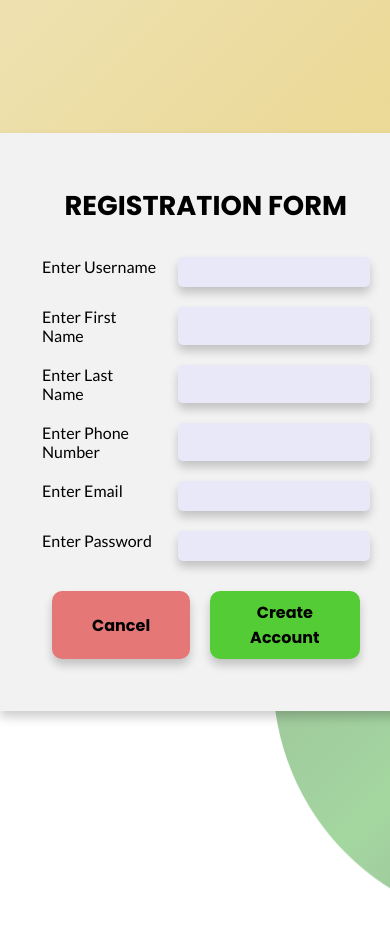
After one commit to shaynalene/Ticketing-System, a PHP site: page /pages/login-register-page.html in a window 390 px wide; the page is wider, and only the part inside the window is pictured. The commit adds this page. Run offline with PHP 8.4, Linux system fonts and the light colour scheme.

Commit message:
Created Login Page
Created login page with username and registration sections.

Includes responsiveness.

```diff
--- /dev/null
+++ b/pages/login-register-page.html
@@ -0,0 +1,55 @@
+<!DOCTYPE html>
+<html lang="en">
+  <head>
+    <meta charset="UTF-8" />
+    <meta name="viewport" content="width=device-width, initial-scale=1.0" />
+    <title>BTS | Bus Ticketing System</title>
+    <link rel="stylesheet" href="/style.css" />
+    <link
+      rel="stylesheet"
+      href="https://cdnjs.cloudflare.com/ajax/libs/font-awesome/4.7.0/css/font-awesome.min.css"
+    />
+    <link rel="shortcut icon" type="image/jpg" href="../img/bts-logo.png" />
+  </head>
+  <body class="login-height">
+    <!-- LOGIN PAGE -->
+    <div class="slider-thumb" id="yellow-slider"></div>
+    <div class="slider-thumb" id="green-slider"></div>
+    <!-- REGISTER SECTION -->
+    <div class="login-container">
+      <form class="register-container">
+        <div class="rgs-header">REGISTRATION FORM</div>
+        <div class="rgs-input">
+          Enter Username <input class="rgs-ipt-style" />
+        </div>
+        <div class="rgs-input">
+          Enter First Name <input class="rgs-ipt-style" />
+        </div>
+        <div class="rgs-input">
+          Enter Last Name <input class="rgs-ipt-style" />
+        </div>
+        <div class="rgs-input">
+          Enter Phone Number <input class="rgs-ipt-style" />
+        </div>
+        <div class="rgs-input">Enter Email <input class="rgs-ipt-style" /></div>
+        <div class="rgs-input">
+          Enter Password <input class="rgs-ipt-style" />
+        </div>
+        <div class="rgs-input">
+          <button class="btn" id="cancel-btn" formaction="login-page.html">
+            <!-- CHANGE FORMACTION AND INCLUDE A FUNCTION TO REDIRECT PARA DI MAHIRAPAN SA FORM SUBMIT -->
+            Cancel
+          </button>
+          <button
+            class="btn"
+            id="create-acc-btn"
+            formaction="login-usr-page.html"
+          >
+            <!-- CHANGE FORMACTION AND INCLUDE A FUNCTION TO REDIRECT PARA DI MAHIRAPAN SA FORM SUBMIT -->
+            Create Account
+          </button>
+        </div>
+      </form>
+    </div>
+  </body>
+</html>
--- a/style.css
+++ b/style.css
@@ -168,3 +168,214 @@ nav input {
 }
 
 /* NAVIGATION BAR ENDS HERE */
+
+/* LOGIN PAGE STARTS HERE */
+
+.login-height {
+  min-height: 100vh;
+  overflow: hidden;
+}
+
+#yellow-slider::before {
+  position: absolute;
+  content: "";
+  width: 1200px;
+  height: 1200px;
+  top: -50%;
+  left: -20%;
+  width: 1000px;
+  height: 1000px;
+  background: linear-gradient(
+    -45deg,
+    #fdedb0 0%,
+    rgb(250, 250, 169) 25%,
+    #ebd997 51%,
+    #f2eacb 100%
+  );
+  border-radius: 50%;
+  will-change: border-radius, transform, opacity;
+  animation: sliderShape 5s linear infinite;
+  display: block;
+  z-index: -1;
+  -webkit-animation: sliderShape 5s linear infinite;
+  box-shadow: 0px 6px 10px rgba(0, 0, 0, 0.2);
+}
+
+#green-slider::before {
+  position: absolute;
+  content: "";
+  width: 500px;
+  height: 500px;
+  top: 50%;
+  left: 70%;
+
+  background: linear-gradient(
+    -45deg,
+    #62a25e 0%,
+    #9ab898 25%,
+    #a4d7a0 51%,
+    #9ab898 100%
+  );
+  border-radius: 50%;
+  will-change: border-radius, transform, opacity;
+  animation: sliderShape 5s linear infinite;
+  display: block;
+  z-index: -1;
+  -webkit-animation: sliderShape 5s linear infinite;
+}
+@keyframes sliderShape {
+  0%,
+  100% {
+    transform: translate3d(0, 0, 0) rotateZ(0.01deg);
+  }
+  34% {
+    transform: translate3d(0, 5px, 0) rotateZ(0.01deg);
+  }
+  50% {
+    transform: translate3d(0, 0, 0) rotateZ(0.01deg);
+  }
+  67% {
+    transform: translate3d(0, -5px, 0) rotateZ(0.01deg);
+  }
+}
+
+.login-container {
+  display: flex;
+  justify-content: center;
+  align-items: center;
+  flex-flow: column wrap;
+  height: 100vh;
+}
+
+.login-btn-ctr {
+  display: flex;
+  justify-content: center;
+  align-items: center;
+  flex-flow: column;
+}
+
+#lgn-logo-pic {
+  width: 18rem;
+  height: 18rem;
+}
+
+.btn {
+  background-color: #f2cf51;
+  color: #000000;
+  font-size: 30px;
+  font-weight: 900;
+  padding: 9px 40px;
+  border-radius: 10px;
+  margin: 10px;
+  border: none;
+  transition: all 0.3s ease;
+  box-shadow: 0px 6px 10px rgba(0, 0, 0, 0.2);
+}
+
+.btn:hover {
+  border: none;
+  background-color: #ffe585;
+}
+
+#login-btn {
+  padding: 9px 65px;
+}
+
+.redirect {
+  text-decoration: none;
+  color: #365f32;
+  padding: 10px;
+}
+
+.lgn-input {
+  padding: 10px;
+  font-size: 24px;
+  font-family: "Lato", sans-serif;
+  font-weight: 600;
+}
+
+.ipt-style {
+  background-color: #e9e8f9;
+  border: none;
+  box-shadow: 0px 6px 10px rgba(0, 0, 0, 0.2);
+  border-radius: 5px;
+  padding: 5px;
+  margin-left: 20px;
+  width: 300px;
+}
+
+#lgn-pass {
+  margin-bottom: 20px;
+}
+
+/* REGISTER FORM */
+
+.register-container {
+  background-color: #f2f2f2;
+  padding: 2em;
+  box-shadow: 0px 6px 10px rgba(0, 0, 0, 0.2);
+}
+
+.rgs-input {
+  padding: 10px;
+  font-size: 1.2rem;
+  font-family: "Lato", sans-serif;
+  font-weight: 400;
+  display: flex;
+  justify-content: space-between;
+}
+
+.rgs-header {
+  font-size: 2rem;
+  font-weight: 800;
+  text-align: center;
+  padding: 20px;
+}
+
+.rgs-ipt-style {
+  background-color: #e9e8f9;
+  border: none;
+  box-shadow: 0px 6px 10px rgba(0, 0, 0, 0.2);
+  border-radius: 5px;
+  padding: 5px;
+  margin-left: 20px;
+  width: 15rem;
+}
+
+#cancel-btn {
+  color: #000000;
+  background-color: #e57777;
+  font-size: 18px;
+}
+
+#cancel-btn:hover {
+  background-color: #ec9797;
+}
+
+#create-acc-btn {
+  color: #000000;
+  background-color: #54cc36;
+  font-size: 18px;
+}
+
+#create-acc-btn:hover {
+  background-color: #7ada62;
+}
+
+@media screen and (max-width: 600px) {
+  .rgs-input,
+  #cancel-btn,
+  #create-acc-btn {
+    font-size: 1rem;
+  }
+  .rgs-ipt-style {
+    width: 12rem;
+  }
+  .rgs-header {
+    font-size: 1.7rem;
+  }
+}
+
+/* REGISTRATION FORM ENDS HERE */
+
+/* LOGIN PAGE ENDS HERE */
```
Also changed, not shown: pages/login-page.html (added, +40 -0 lines), pages/login-usr-page.html (added, +36 -0 lines).
